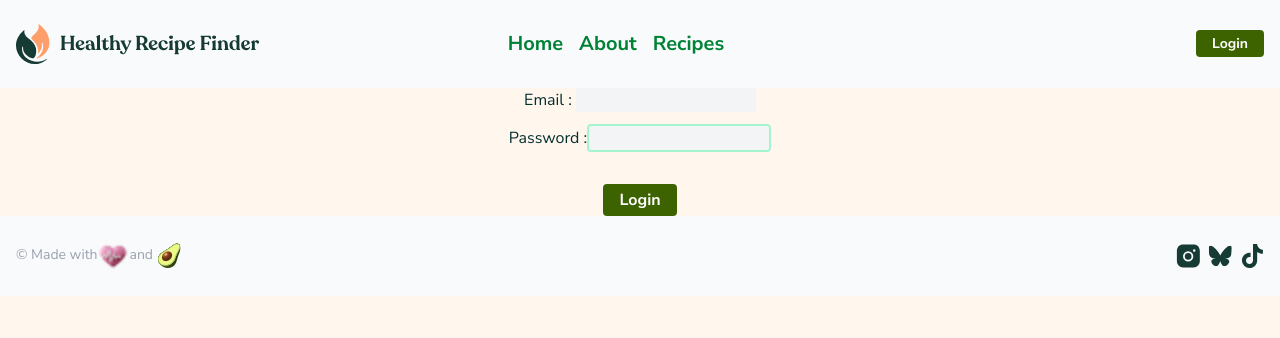
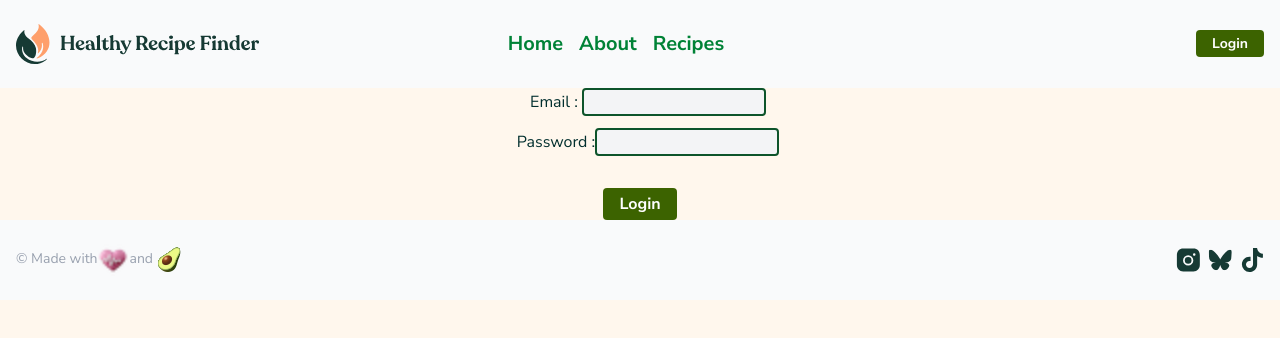
Before and after one commit to holiveira68/frontend_recipes, a React app: page /login in a window 1280 px wide. Shown: the top 338 px of the page. Built offline with nearby package versions, Linux system fonts and the light colour scheme; the HTML template or start-up script is replaced by a standard one.

Commit message:
margem alterada

```diff
--- a/src/pages/Login.jsx
+++ b/src/pages/Login.jsx
@@ -10,12 +10,12 @@ export default function Login() {
                 <div className="flex items-center justify-center flex-col gap-3">
 
                     <div >
-                        <label htmlFor="email">   Email : </label>
-                        <input className="bg-gray-100 rounded border-emerald-200" type="email" id="email" value={email} onChange={(e) => setEmail(e.target.value)} />
+                        <label className="ml-4 mt-4" htmlFor="email">   Email : </label>
+                        <input className="bg-gray-100 rounded border-green-900 border-2" type="email" id="email" value={email} onChange={(e) => setEmail(e.target.value)} />
                     </div>
                     <div>
-                        <label htmlFor="password">Password :</label>
-                        <input className="bg-gray-100 rounded border-emerald-200 border-2" type="password" id="password" value={password} onChange={(e) => setPassword(e.target.value)} />
+                        <label className="ml-4" htmlFor="password">Password :</label>
+                        <input className="bg-gray-100 rounded border-green-900 border-2" type="password" id="password" value={password} onChange={(e) => setPassword(e.target.value)} />
                     </div>
                     <button className="gap-3 mt-5 bg-lime-800 text-white font-bold rounded px-4 py-1" type="submit" >Login</button>
                 </div>
```
